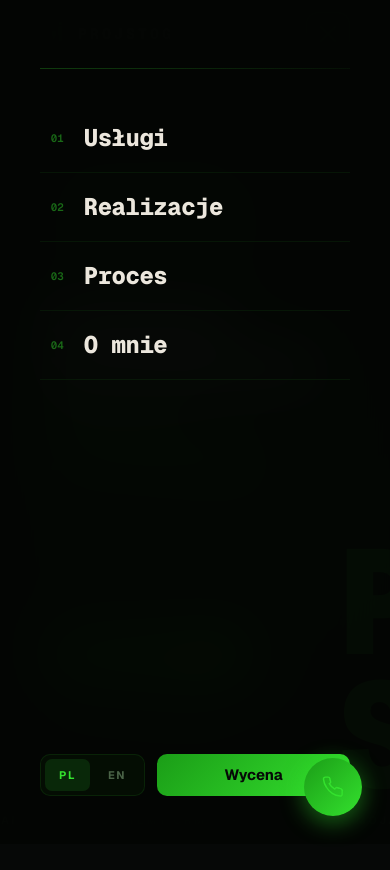
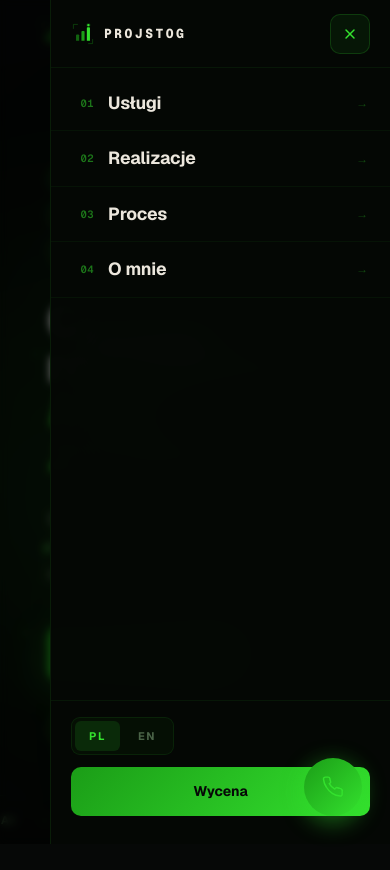
Before and after one commit to oscargrzywa/projstog, a Next.js app: page / in a window 390 px wide. Both pictures are taken after a click on the button 328 px from the left and 34 px from the top of the page. Shown: the top 870 px of the page. Built offline with nearby package versions, Linux system fonts and the light colour scheme.

Commit message:
Menu: drawer z X, kompaktowy, wszystko sie miesci

```diff
--- a/app/components/Nav.tsx
+++ b/app/components/Nav.tsx
@@ -16,14 +16,6 @@ function ProjstogIcon({ size = 28 }: { size?: number }) {
       <path d="M66,78 L66,25.5 Q66,22 69.5,22 L75.5,22 Q79,22 79,25.5 L79,78 Z" fill="#34E12E" />
       <circle cx="72.5" cy="13" r="9" fill="#34E12E" opacity="0.18" />
       <circle cx="72.5" cy="13" r="5" fill="#34E12E" />
-    </svg>
-  );
-}
-
-function PhoneIcon() {
-  return (
-    <svg width="18" height="18" viewBox="0 0 24 24" fill="none" stroke="#34E12E" strokeWidth="1.7" strokeLinecap="round" strokeLinejoin="round" aria-hidden>
-      <path d="M22 16.92v3a2 2 0 0 1-2.18 2 19.79 19.79 0 0 1-8.63-3.07A19.5 19.5 0 0 1 4.69 12 19.79 19.79 0 0 1 1.61 3.41 2 2 0 0 1 3.6 1.21h3a2 2 0 0 1 2 1.72 12.84 12.84 0 0 0 .7 2.81 2 2 0 0 1-.45 2.11L7.91 8.3a16 16 0 0 0 6 6l.85-1.04a2 2 0 0 1 2.11-.45 12.84 12.84 0 0 0 2.81.7A2 2 0 0 1 21.5 15h.52a2 2 0 0 1 0 1.92z" />
     </svg>
   );
 }
@@ -48,11 +40,12 @@ export function Nav() {
     return () => window.removeEventListener("scroll", onScroll);
   }, []);
 
-  // Lock body scroll when menu open
   useEffect(() => {
     document.body.style.overflow = open ? "hidden" : "";
     return () => { document.body.style.overflow = ""; };
   }, [open]);
+
+  const close = () => setOpen(false);
 
   return (
     <>
@@ -97,151 +90,158 @@ export function Nav() {
             <a href="#kontakt" style={{ background: "linear-gradient(135deg,#1B9D17,#34E12E)", color: "#060807", fontWeight: 700, fontSize: 13, padding: "9px 20px", borderRadius: 8, textDecoration: "none", whiteSpace: "nowrap", boxShadow: "0 4px 16px rgba(52,225,46,0.2)" }}>{t.cta}</a>
           </div>
 
-          {/* Hamburger button */}
+          {/* Hamburger button — 3 bars, always */}
           <button
             className="nav-burger"
-            onClick={() => setOpen(o => !o)}
-            aria-label={open ? "Zamknij menu" : "Otwórz menu"}
+            onClick={() => setOpen(true)}
+            aria-label="Otwórz menu"
             aria-expanded={open}
             style={{
               display: "none", alignItems: "center", justifyContent: "center",
               width: 44, height: 44, borderRadius: 12, cursor: "pointer",
-              background: open ? "rgba(52,225,46,0.12)" : "rgba(52,225,46,0.06)",
-              border: `1px solid ${open ? "rgba(52,225,46,0.32)" : "rgba(52,225,46,0.14)"}`,
-              transition: "background 0.25s, border-color 0.25s",
-              position: "relative", zIndex: 200,
+              background: "rgba(52,225,46,0.06)",
+              border: "1px solid rgba(52,225,46,0.14)",
               flexShrink: 0,
             }}
           >
-            <div style={{ position: "relative", width: 22, height: 15 }}>
-              {/* Line 1 */}
-              <span style={{
-                position: "absolute", left: 0, width: "100%", height: 2, borderRadius: 2,
-                background: "#34E12E",
-                top: open ? "50%" : 0,
-                transform: open ? "translateY(-50%) rotate(45deg)" : "translateY(0)",
-                transformOrigin: "center",
-                transition: "top 0.32s cubic-bezier(0.22,1,0.36,1), transform 0.32s cubic-bezier(0.22,1,0.36,1)",
-              }} />
-              {/* Line 2 */}
-              <span style={{
-                position: "absolute", left: 0, height: 2, borderRadius: 2,
-                background: "#34E12E",
-                top: "50%", transform: "translateY(-50%)",
-                width: open ? 0 : "70%",
-                opacity: open ? 0 : 1,
-                transition: "width 0.22s ease 0.05s, opacity 0.18s ease 0.05s",
-              }} />
-              {/* Line 3 */}
-              <span style={{
-                position: "absolute", left: 0, width: "100%", height: 2, borderRadius: 2,
-                background: "#34E12E",
-                bottom: open ? "50%" : 0,
-                transform: open ? "translateY(50%) rotate(-45deg)" : "translateY(0)",
-                transformOrigin: "center",
-                transition: "bottom 0.32s cubic-bezier(0.22,1,0.36,1), transform 0.32s cubic-bezier(0.22,1,0.36,1)",
-              }} />
+            <div style={{ display: "flex", flexDirection: "column", gap: 5 }}>
+              <span style={{ display: "block", width: 22, height: 2, borderRadius: 2, background: "#34E12E" }} />
+              <span style={{ display: "block", width: 16, height: 2, borderRadius: 2, background: "#34E12E" }} />
+              <span style={{ display: "block", width: 22, height: 2, borderRadius: 2, background: "#34E12E" }} />
             </div>
           </button>
         </div>
       </nav>
 
-      {/* Full-screen mobile overlay */}
+      {/* Backdrop */}
+      <div
+        onClick={close}
+        style={{
+          position: "fixed", inset: 0, zIndex: 148,
+          background: "rgba(0,0,0,0.55)",
+          backdropFilter: "blur(4px)",
+          WebkitBackdropFilter: "blur(4px)",
+          opacity: open ? 1 : 0,
+          pointerEvents: open ? "auto" : "none",
+          transition: "opacity 0.35s ease",
+        }}
+        aria-hidden
+      />
+
+      {/* Drawer — slides in from right */}
       <div
         role="dialog"
         aria-modal="true"
         aria-label="Menu nawigacji"
         style={{
-          position: "fixed", inset: 0, zIndex: 150,
-          background: "rgba(4,6,4,0.97)",
-          backdropFilter: "blur(28px)",
-          WebkitBackdropFilter: "blur(28px)",
+          position: "fixed", top: 0, right: 0, bottom: 0,
+          width: "min(340px, 92vw)",
+          zIndex: 149,
+          background: "rgba(5,8,5,0.98)",
+          backdropFilter: "blur(24px)",
+          WebkitBackdropFilter: "blur(24px)",
+          borderLeft: "1px solid rgba(52,225,46,0.10)",
           transform: open ? "translateX(0)" : "translateX(100%)",
-          transition: "transform 0.5s cubic-bezier(0.22,1,0.36,1)",
+          transition: "transform 0.42s cubic-bezier(0.22,1,0.36,1)",
           display: "flex",
           flexDirection: "column",
-          padding: "88px 40px 48px",
           overflowY: "auto",
         }}
       >
-        {/* Decorative watermark */}
-        <div aria-hidden style={{
-          position: "absolute", bottom: "5%", right: "-5%",
-          fontFamily: "var(--font-geist-mono)", fontSize: "38vw", fontWeight: 900,
-          color: "#34E12E", opacity: 0.025, pointerEvents: "none",
-          lineHeight: 0.9, letterSpacing: "-4vw", userSelect: "none",
-        }}>P<br/>S</div>
+        {/* Drawer header — logo + X */}
+        <div style={{ display: "flex", alignItems: "center", justifyContent: "space-between", padding: "0 20px", height: 68, borderBottom: "1px solid rgba(52,225,46,0.07)", flexShrink: 0 }}>
+          <a href="#" onClick={close} style={{ display: "flex", alignItems: "center", gap: 9, textDecoration: "none" }}>
+            <ProjstogIcon size={24} />
+            <span style={{ fontFamily: "var(--font-geist-mono)", fontWeight: 800, fontSize: 13, color: "#ECE7DD", letterSpacing: 2.5 }}>PROJSTOG</span>
+          </a>
+          {/* X close button */}
+          <button
+            onClick={close}
+            aria-label="Zamknij menu"
+            style={{
+              width: 40, height: 40, borderRadius: 10, cursor: "pointer",
+              background: "rgba(52,225,46,0.07)",
+              border: "1px solid rgba(52,225,46,0.18)",
+              display: "flex", alignItems: "center", justifyContent: "center",
+              flexShrink: 0, color: "#34E12E",
+              transition: "background 0.2s, border-color 0.2s, transform 0.2s",
+            }}
+            onMouseEnter={e => { (e.currentTarget as HTMLButtonElement).style.background = "rgba(52,225,46,0.14)"; (e.currentTarget as HTMLButtonElement).style.transform = "rotate(90deg)"; }}
+            onMouseLeave={e => { (e.currentTarget as HTMLButtonElement).style.background = "rgba(52,225,46,0.07)"; (e.currentTarget as HTMLButtonElement).style.transform = "rotate(0deg)"; }}
+          >
+            <svg width="16" height="16" viewBox="0 0 24 24" fill="none" stroke="currentColor" strokeWidth="2.2" strokeLinecap="round">
+              <line x1="18" y1="6" x2="6" y2="18"/>
+              <line x1="6" y1="6" x2="18" y2="18"/>
+            </svg>
+          </button>
+        </div>
 
-        {/* Top accent line */}
-        <div aria-hidden style={{ position: "absolute", top: 68, left: 40, right: 40, height: 1, background: "linear-gradient(90deg,rgba(52,225,46,0.25),rgba(52,225,46,0.05))" }} />
-
-        {/* Navigation links */}
-        <nav style={{ flex: 1, marginTop: 16 }}>
+        {/* Nav links */}
+        <nav style={{ flex: 1, padding: "8px 0" }}>
           {t.links.map(({ label, href }, i) => (
             <a
               key={href}
               href={href}
-              onClick={() => setOpen(false)}
+              onClick={close}
               style={{
-                display: "flex",
-                alignItems: "center",
-                gap: 20,
-                padding: "16px 0",
+                display: "flex", alignItems: "center", gap: 14,
+                padding: "14px 22px",
                 textDecoration: "none",
-                borderBottom: "1px solid rgba(52,225,46,0.07)",
+                borderBottom: "1px solid rgba(52,225,46,0.05)",
                 color: "#ECE7DD",
-                fontSize: "clamp(1.5rem,6vw,2.4rem)",
-                fontWeight: 800,
-                fontFamily: "var(--font-geist-mono)",
-                letterSpacing: "-0.02em",
-                transform: open ? "translateX(0)" : "translateX(28px)",
+                fontSize: "1.1rem",
+                fontWeight: 700,
+                fontFamily: "var(--font-geist-sans)",
+                letterSpacing: "-0.01em",
+                transform: open ? "translateX(0)" : "translateX(18px)",
                 opacity: open ? 1 : 0,
-                transition: `transform 0.45s cubic-bezier(0.22,1,0.36,1) ${i * 0.07}s, opacity 0.35s ease ${i * 0.07}s, color 0.2s`,
+                transition: `transform 0.38s cubic-bezier(0.22,1,0.36,1) ${i * 0.06}s, opacity 0.3s ease ${i * 0.06}s, color 0.18s`,
               }}
               className="mobile-menu-link"
             >
               <span style={{
-                fontFamily: "var(--font-geist-mono)", fontSize: "0.45em",
-                color: "#34E12E", opacity: 0.45, minWidth: "2.2em", textAlign: "right",
-                fontWeight: 600, letterSpacing: 0, lineHeight: 1,
+                fontFamily: "var(--font-geist-mono)", fontSize: "0.6em",
+                color: "#34E12E", opacity: 0.5, minWidth: "2em", textAlign: "right",
+                fontWeight: 600, letterSpacing: 0.5, lineHeight: 1,
               }}>
                 {String(i + 1).padStart(2, "0")}
               </span>
               {label}
+              <span style={{ marginLeft: "auto", fontSize: 12, color: "rgba(52,225,46,0.3)" }}>→</span>
             </a>
           ))}
         </nav>
 
-        {/* Bottom section */}
+        {/* Bottom — lang + CTA */}
         <div style={{
-          display: "flex", flexDirection: "column", gap: 16, marginTop: 32,
-          transform: open ? "translateY(0)" : "translateY(20px)",
+          padding: "16px 20px 28px", borderTop: "1px solid rgba(52,225,46,0.07)",
+          display: "flex", flexDirection: "column", gap: 12, flexShrink: 0,
+          transform: open ? "translateY(0)" : "translateY(16px)",
           opacity: open ? 1 : 0,
-          transition: `transform 0.45s cubic-bezier(0.22,1,0.36,1) ${t.links.length * 0.07 + 0.08}s, opacity 0.35s ease ${t.links.length * 0.07 + 0.08}s`,
+          transition: `transform 0.38s cubic-bezier(0.22,1,0.36,1) ${t.links.length * 0.06 + 0.06}s, opacity 0.3s ease ${t.links.length * 0.06 + 0.06}s`,
         }}>
-          {/* Language + CTA */}
-          <div style={{ display: "flex", gap: 12, alignItems: "stretch" }}>
-            <div style={{ display: "flex", gap: 4, background: "rgba(52,225,46,0.04)", border: "1px solid rgba(52,225,46,0.1)", borderRadius: 10, padding: 4, flexShrink: 0 }}>
+          {/* Lang toggle */}
+          <div style={{ display: "flex", gap: 4, background: "rgba(52,225,46,0.04)", border: "1px solid rgba(52,225,46,0.09)", borderRadius: 9, padding: 3, alignSelf: "flex-start" }}>
             {(["pl","en"] as const).map(l => (
               <button key={l} onClick={() => setLang(l)} style={{
                 background: lang === l ? "rgba(52,225,46,0.13)" : "none",
-                  border: "none", borderRadius: 7, cursor: "pointer",
+                border: "none", borderRadius: 6, cursor: "pointer",
                 fontSize: 11, fontWeight: 700, letterSpacing: 1.5, textTransform: "uppercase",
                 color: lang === l ? "#34E12E" : "#4a6347",
-                  padding: "8px 14px", transition: "all 0.2s",
+                padding: "7px 14px", transition: "all 0.2s",
               }}>{l}</button>
             ))}
           </div>
+          {/* CTA */}
           <a
             href="#kontakt"
-              onClick={() => setOpen(false)}
-              style={{ flex: 1, display: "flex", alignItems: "center", justifyContent: "center", background: "linear-gradient(135deg,#1B9D17,#34E12E)", color: "#060807", fontWeight: 700, fontSize: 15, borderRadius: 10, textDecoration: "none" }}
+            onClick={close}
+            style={{ display: "flex", alignItems: "center", justifyContent: "center", gap: 8, background: "linear-gradient(135deg,#1B9D17,#34E12E)", color: "#060807", fontWeight: 700, fontSize: 14, borderRadius: 10, textDecoration: "none", padding: "14px 20px" }}
           >
             {t.cta}
           </a>
         </div>
       </div>
-      </div>
     </>
   );
 }
```
Lines whose indentation alone changed are shown as unchanged.
